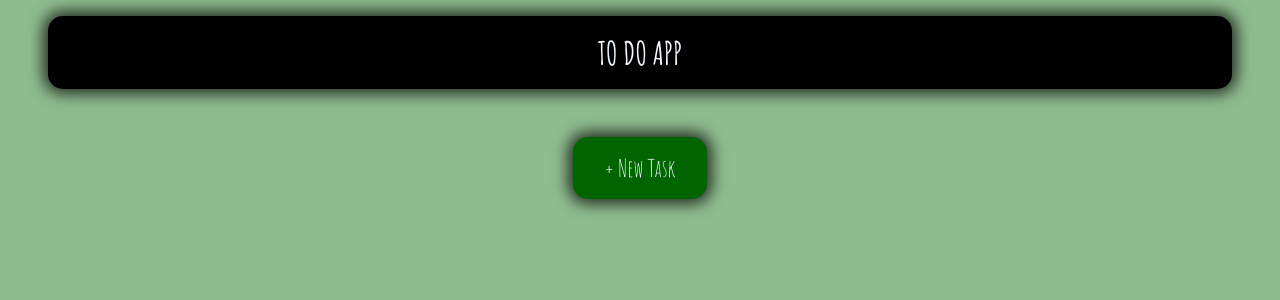
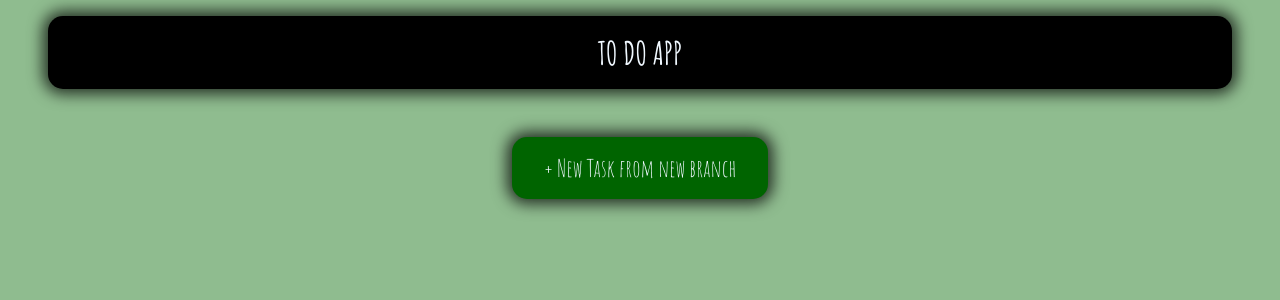
Before and after one commit to ThGnommy/todo-app-react, a React (Create React App) app: page / in a window 1280 px wide. Shown: the top 300 px of the page. Built offline with nearby package versions, Linux system fonts and the light colour scheme; no server answers; the database is empty.

Commit message:
new branch

```diff
--- a/src/components/NewTask/NewTask.js
+++ b/src/components/NewTask/NewTask.js
@@ -5,7 +5,7 @@ import { Button } from '../../styled-comp'
 export const NewTask = (props) => {
 
     return (
-        <Button onClick={props.onClick}>{props.symbol} New Task</Button>
+        <Button onClick={props.onClick}>{props.symbol} New Task from new branch</Button>
     )
 }
 
```
